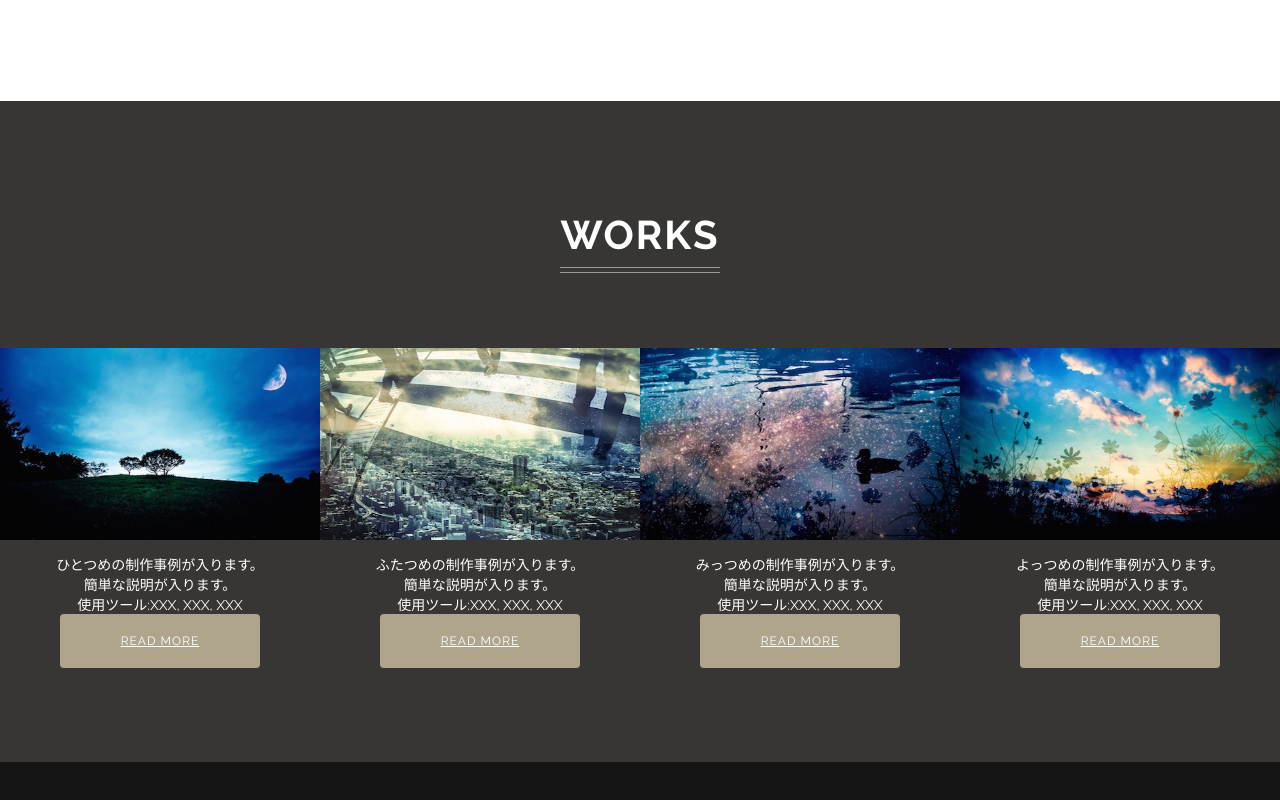
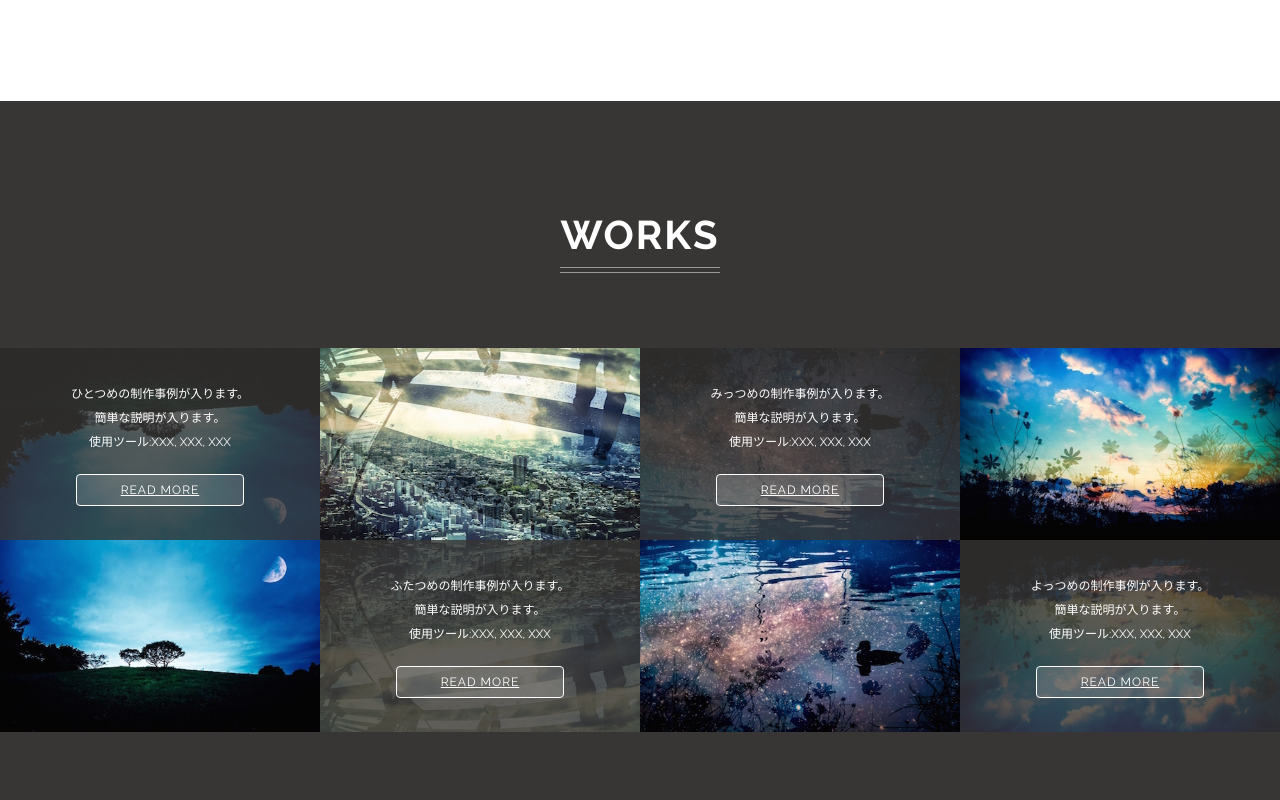
Before and after one commit to ma-bo-do-fu/single-page-layout, a plain HTML site: page index.html in a window 1280 px wide. Shown: the part 994-1794 px from the top of the page. Before the commit the page ends 1756 px from the top, so only its background shows below. Drawn offline with Linux system fonts and the light colour scheme.

Commit message:
worksセクション 作品紹介部分

```diff
--- a/css/style.css
+++ b/css/style.css
@@ -72,8 +72,7 @@ body {
     letter-spacing: 2px;
     font-size: 4rem;
 }
-.heading::before,
-.heading::after {
+.heading::before, .heading::after {
     content: '';
     position: absolute;
     right: 0;
@@ -104,4 +103,69 @@ body {
 .work-image {
     display: block;
     width: 100%;
+    margin: 0 0 60%;
 }
+.work-box {
+    position: relative;
+    display: table-cell;
+}
+.work-box::after {
+    content: '';
+    position: absolute;
+    top: 50%;
+    left: 0;
+    width: 100%;
+    height: 50%;
+    background: no-repeat;
+    background-size: 100% 100%;
+    opacity: 0.2;
+    transform: scaleY(-1);
+}
+.work-box.tree::after {
+    background-image: url('../images/tree.jpg');
+}
+.work-box.building::after {
+    background-image: url('../images/building.jpg');
+}
+.work-box.lake::after {
+    background-image: url('../images/lake.jpg');
+}
+.work-box.sky::after {
+    background-image: url('../images/sky.jpg');
+}
+.work-description {
+    position: absolute;
+    top: 50%;
+    left: 0;
+    width: 100%;
+    height: 50%;
+    z-index: 1;
+    overflow-y: auto;
+}
+.work-description-inner {
+    display: table;
+    width: 100%;
+    height: 100%;
+    padding: 20px;
+}
+.work-text {
+    display: table-cell;
+    vertical-align: middle;
+    font-size: 1.2rem;
+    line-height: 2;
+}
+.work-text .button {
+    width: 60%;
+    margin-top: 20px;
+    padding: 3px;
+}
+.button-ghost {
+    border: 1px solid #fff;
+    background-color: rgba(255, 255, 255, 0.15);
+}
+.work-box:nth-child(odd) .work-image {
+    margin: 60% 0 0;
+}
+.work-box:nth-child(odd) .work-description, .work-box:nth-child(odd)::after {
+    top: 0;
+}
--- a/index.html
+++ b/index.html
@@ -34,45 +34,61 @@
     <section class="works">
         <h2 class="heading">WORKS</h2>
         <div class="works-wrapper">
-      <div class="work-box">
+            <div class="work-box tree">
                 <img class="work-image" src="images/tree.jpg" alt="制作事例1">
+                <div class="work-description">
+                    <div class="work-description-inner">
                         <p class="work-text">
                             ひとつめの制作事例が入ります。
                             <br> 簡単な説明が入ります。
                             <br> 使用ツール:XXX, XXX, XXX
                             <br>
-          <a href="#" class="button">READ MORE</a>
+                            <a href="#" class="button button-ghost">READ MORE</a>
                         </p>
                     </div>
-      <div class="work-box">
+                </div>
+            </div>
+            <div class="work-box building">
                 <img class="work-image" src="images/building.jpg" alt="制作事例2">
+                <div class="work-description">
+                    <div class="work-description-inner">
                         <p class="work-text">
                             ふたつめの制作事例が入ります。
                             <br> 簡単な説明が入ります。
                             <br> 使用ツール:XXX, XXX, XXX
                             <br>
-          <a href="#" class="button">READ MORE</a>
+                            <a href="#" class="button button-ghost">READ MORE</a>
                         </p>
                     </div>
-      <div class="work-box">
+                </div>
+            </div>
+            <div class="work-box lake">
                 <img class="work-image" src="images/lake.jpg" alt="制作事例3">
+                <div class="work-description">
+                    <div class="work-description-inner">
                         <p class="work-text">
                             みっつめの制作事例が入ります。
                             <br> 簡単な説明が入ります。
                             <br> 使用ツール:XXX, XXX, XXX
                             <br>
-          <a href="#" class="button">READ MORE</a>
+                            <a href="#" class="button button-ghost">READ MORE</a>
                         </p>
                     </div>
-      <div class="work-box">
+                </div>
+            </div>
+            <div class="work-box sky">
                 <img class="work-image" src="images/sky.jpg" alt="制作事例4">
+                <div class="work-description">
+                    <div class="work-description-inner">
                         <p class="work-text">
                             よっつめの制作事例が入ります。
                             <br> 簡単な説明が入ります。
                             <br> 使用ツール:XXX, XXX, XXX
                             <br>
-          <a href="#" class="button">READ MORE</a>
+                            <a href="#" class="button button-ghost">READ MORE</a>
                         </p>
+                    </div>
+                </div>
             </div>
         </div>
     </section>
```
Lines whose indentation alone changed are shown as unchanged.
